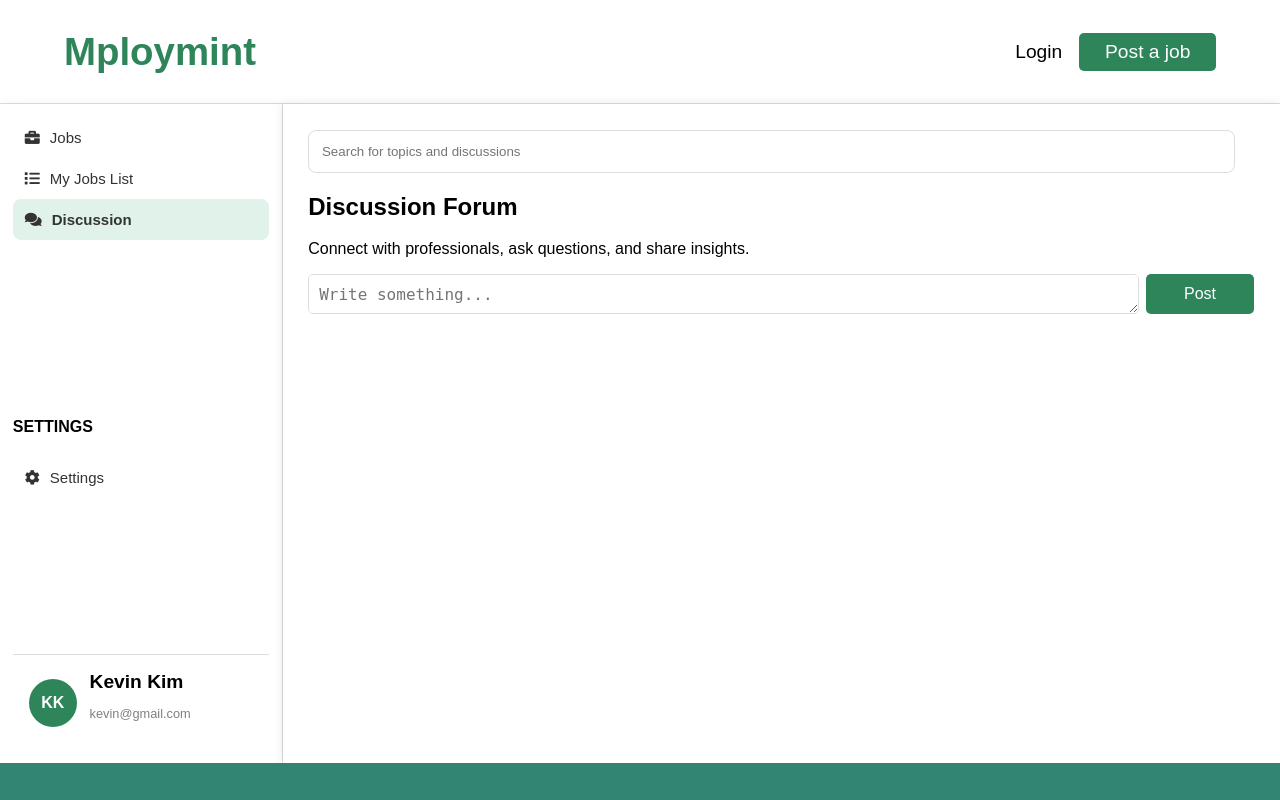
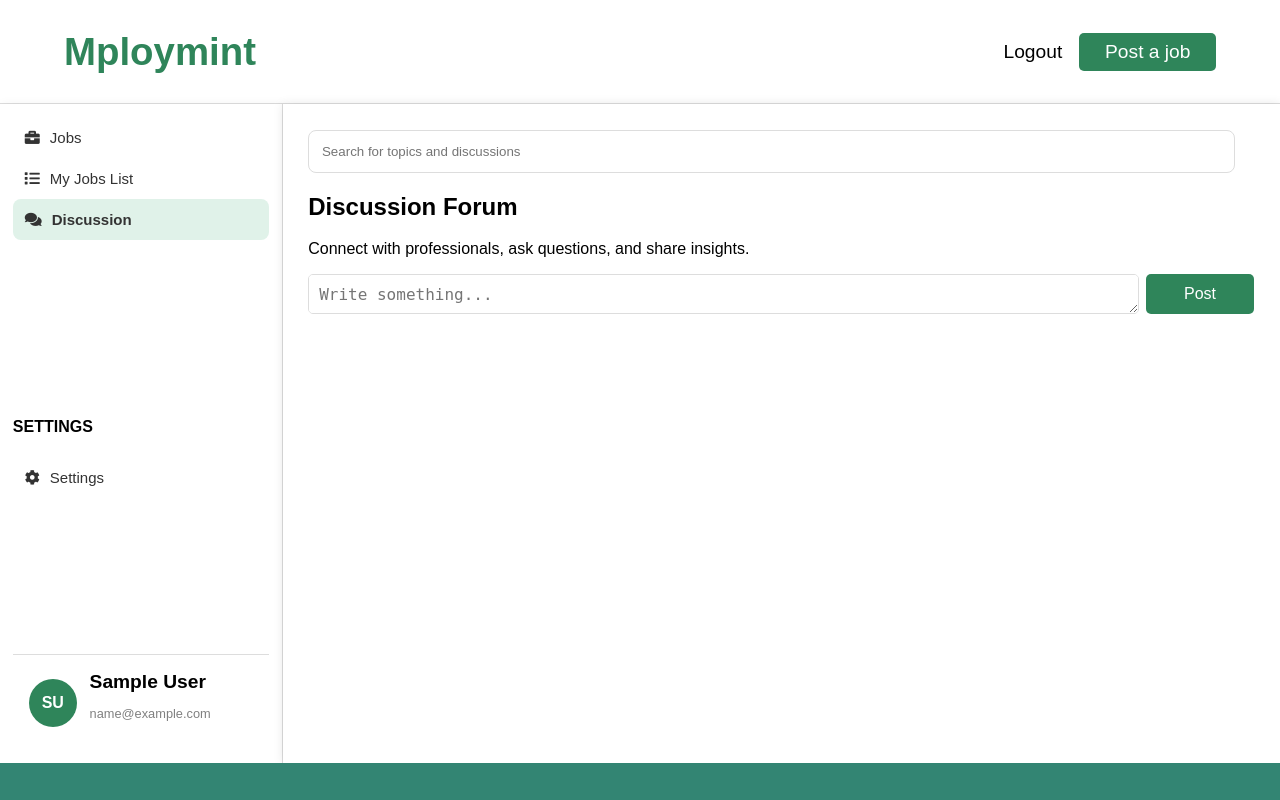
Before and after one commit to aaan-gelina/Mploymint, a PHP site: page /discussion.php in a window 1280 px wide. Run offline with PHP 8.4, Linux system fonts and the light colour scheme; the visitor is signed in with stand-in values (Sample User, id 1).

Commit message:
changed discussion page to show info dynamically for the user who logged in. Also, extracted topbar to be reusable

```diff
--- a/discussion.php
+++ b/discussion.php
@@ -18,13 +18,8 @@ require_once "php/discussion-function.php";
 </head>
 
 <body>
-    <header class="navbar">
-        <h1 class="logo">Mploymint</h1>
-        <nav>
-            <a href="login.html" class="login-btn">Login</a>
-            <button class="btn-post-job">Post a job</button>
-        </nav>
-    </header>
+    <?php include "top-navbar.php"; ?>
+
 
     <button class="menu-toggle" id="menu-toggle"><i class="fas fa-bars"></i></button>
 
@@ -42,10 +37,12 @@ require_once "php/discussion-function.php";
             </div>
 
             <div class="user-profile">
-                <div class="avatar-initials"></div>
+                <div class="avatar-initials">
+                    <?php echo strtoupper($user_name[0]); ?>
+                </div>
                 <div>
-                    <h5>Kevin Kim</h5>
-                    <p>kevin@gmail.com</p>
+                    <h5><?php echo $user_name; ?></h5>
+                    <p><?php echo $user_email; ?></p>
                 </div>
             </div>
         </aside>
--- a/php/discussion-function.php
+++ b/php/discussion-function.php
@@ -16,4 +16,7 @@ if (!$user) {
   header("Location: ../login.php");
   exit();
 }
+
+$user_name = htmlspecialchars($user['name']);
+$user_email = htmlspecialchars($user['email']);
 ?>
--- /dev/null
+++ b/top-navbar.php
@@ -0,0 +1,16 @@
+<?php
+session_start();
+$logged_in = isset($_SESSION['loggedin']) && $_SESSION['loggedin'] === true;
+?>
+
+<header class="navbar">
+  <h1 class="logo">Mploymint</h1>
+  <nav>
+    <?php if ($logged_in): ?>
+      <a href="/Mploymint/landing.php" class="login-btn">Logout</a>
+    <?php else: ?>
+      <a href="/Mploymint/login.php" class="login-btn">Login</a>
+    <?php endif; ?>
+    <button class="btn-post-job">Post a job</button>
+  </nav>
+</header>
```
